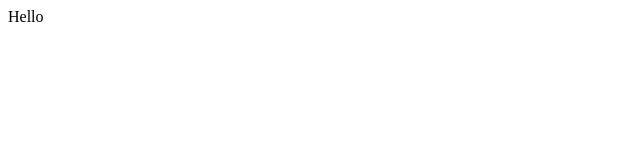
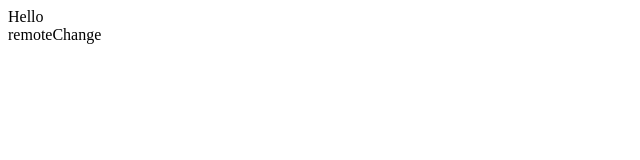
Before and after one commit to duanfark2/demo-repo, a plain HTML site: page index.html in a window 1280 px wide. Shown: the full height of the page, 0-640 px from the left. Drawn offline with Linux system fonts and the light colour scheme.

Commit message:
added RemoteChanges

```diff
--- a/index.html
+++ b/index.html
@@ -1 +1,2 @@
 <div>Hello</div>
+<div>remoteChange</div>
```
